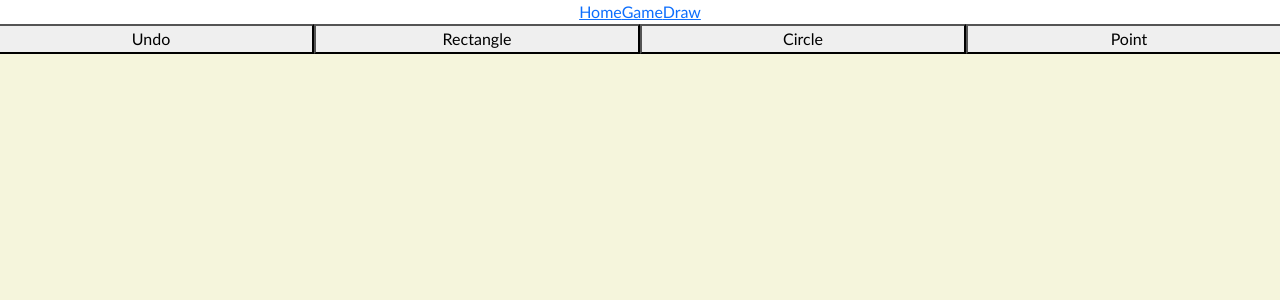
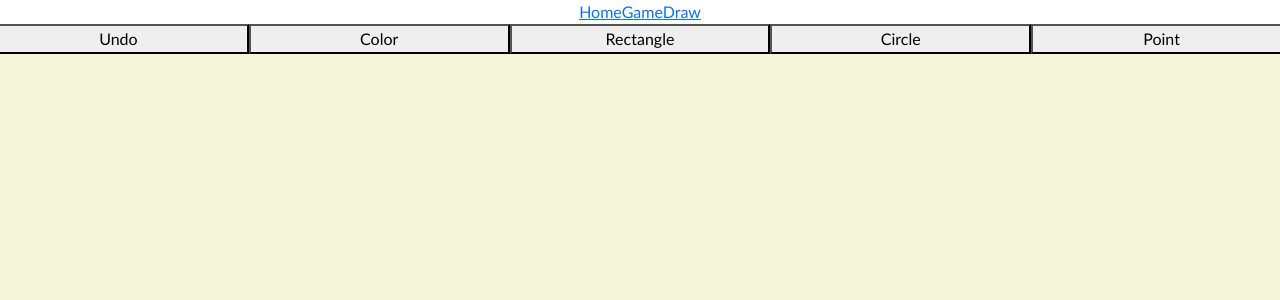
Before and after one commit to pogoMena/MichaelMena, a React (Create React App) app: page /draw in a window 1280 px wide. Shown: the top 300 px of the page. Built offline with nearby package versions, Linux system fonts and the light colour scheme.

Commit message:
added color palette

```diff
--- a/package.json
+++ b/package.json
@@ -47,6 +47,7 @@
     ]
   },
   "devDependencies": {
+    "@types/react-color": "^3.0.6",
     "nodemon": "^2.0.20"
   }
 }
--- a/src/pages/Draw.tsx
+++ b/src/pages/Draw.tsx
@@ -1,10 +1,13 @@
 import * as React from 'react';
 import { useState } from 'react';
+import { SketchPicker } from 'react-color';
 import { JsxElement } from 'typescript';
 
 export const Draw = (props: any) => {
     const [shapes, setShapes]: any = useState<JSX.Element[]>([]);
     const [shape, setShape] = useState<string>("point");
+
+    const [showColor, setShowColor] = useState(false);
 
     const [activeShape, setActiveShape] = useState<any>(null)
     const [dragging, setDragging] = useState<boolean>(false);
@@ -119,31 +122,6 @@ export const Draw = (props: any) => {
     }
 
     const HandleMouseUp = (event: any) => {
-        /*
-        var [x, y] = newClickCoords(event);
-        console.log("Up x"+x);
-
-        let width: number =0;
-        let height: number =0;
-        let finalX = downX;
-        let finalY = downY;
-
-        if(x >= downX){
-            width = x-downX;
-
-        }else{
-            width = downX-x;
-            finalX = x;
-        }
-
-        if (y >= downY) {
-            height=y-downY;
-        } else {
-            height=downY-y;
-            finalY=y;
-        }
-*/
-
         switch (shape) {
             case 'point': {
 
@@ -166,6 +144,10 @@ export const Draw = (props: any) => {
                 break;
             }
         }
+
+    }
+
+    const ShowColor = () => {
 
     }
 
@@ -193,8 +175,10 @@ export const Draw = (props: any) => {
 
     return (
         <>
+        {showColor && <div className="" style={{ position: 'absolute'}} ><SketchPicker /></div>}
         <div className="row">
                 <button className="col" onClick={Undo}>Undo</button>
+                <button className='col' onClick={() => setShowColor(!showColor)}>Color</button>
                 <button className="col" onClick={() => setShape('rectangle')}>Rectangle</button>
                 <button className="col" onClick={() => setShape('circle')}>Circle</button>
                 <button className="col" onClick={() => setShape('point')}>Point</button>
```
Also changed, not shown: 1 other file (tests, documents, lock files or other folders).
